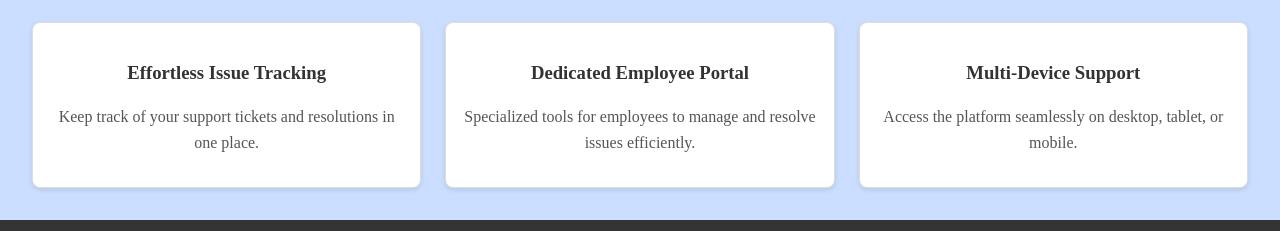
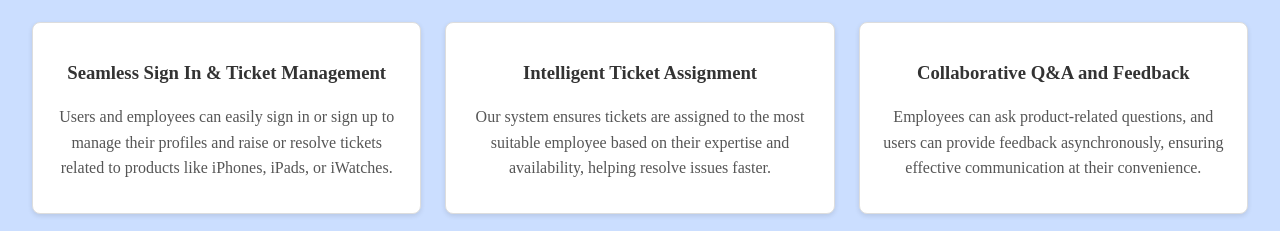
Before and after one commit to Mihir355/Ticket-Support-System, a React (Create React App) app in the folder frontend/: page / in a window 1280 px wide. Shown: the part 805-1036 px from the top of the page. Built offline with nearby package versions, Linux system fonts and the light colour scheme; a web font is replaced by a local one.

Commit message:
features section modification

```diff
--- a/frontend/src/components/Homepage.js
+++ b/frontend/src/components/Homepage.js
@@ -37,24 +37,32 @@ const Homepage = () => {
         <h2 className="features-title">Why Choose Us?</h2>
         <div className="features-list">
           <div className="feature-item">
-            <h3>Effortless Issue Tracking</h3>
+            <h3>Seamless Sign In & Ticket Management</h3>
             <p>
-              Keep track of your support tickets and resolutions in one place.
+              Users and employees can easily sign in or sign up to manage their
+              profiles and raise or resolve tickets related to products like
+              iPhones, iPads, or iWatches.
             </p>
           </div>
           <div className="feature-item">
-            <h3>Dedicated Employee Portal</h3>
+            <h3>Intelligent Ticket Assignment</h3>
             <p>
-              Specialized tools for employees to manage and resolve issues
-              efficiently.
+              Our system ensures tickets are assigned to the most suitable
+              employee based on their expertise and availability, helping
+              resolve issues faster.
             </p>
           </div>
           <div className="feature-item">
-            <h3>Multi-Device Support</h3>
-            <p>Access the platform seamlessly on desktop, tablet, or mobile.</p>
+            <h3>Collaborative Q&A and Feedback</h3>
+            <p>
+              Employees can ask product-related questions, and users can provide
+              feedback asynchronously, ensuring effective communication at their
+              convenience.
+            </p>
           </div>
         </div>
       </section>
+
       <footer className="homepage-footer">
         <p>© 2024 Product Support Platform. All rights reserved.</p>
       </footer>
```
